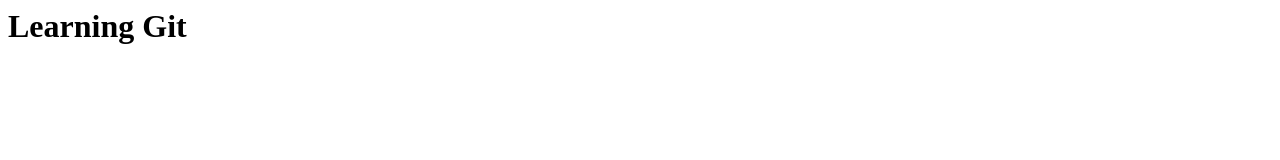
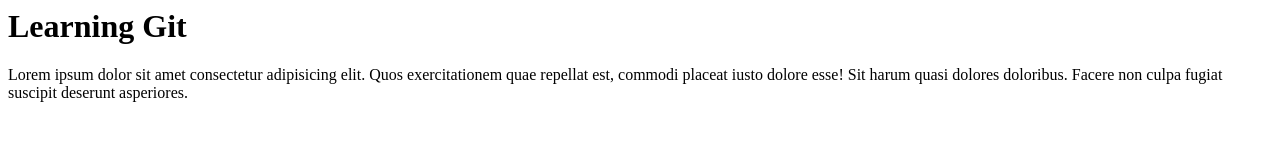
Before and after one commit to maestrogreg/L-GIT2, a plain HTML site: page index.html in a window 1280 px wide. Drawn offline with Linux system fonts and the light colour scheme.

Commit message:
Added some lorem ipsum to body

```diff
--- a/index.html
+++ b/index.html
@@ -7,5 +7,9 @@
 </head>
 <body>
     <h1>Learning Git</h1>
+    <p>Lorem ipsum dolor sit amet consectetur adipisicing elit.
+        Quos exercitationem quae repellat est, commodi placeat iusto dolore esse! Sit harum quasi dolores doloribus.
+        Facere non culpa fugiat suscipit deserunt asperiores.</p>
+    <script src="" type="text/javascript"></script>
 </body>
 </html>
```
